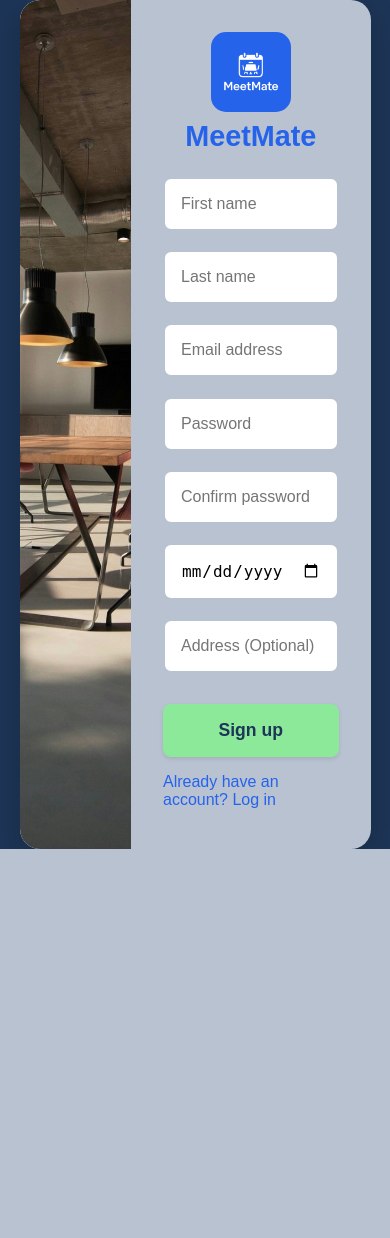
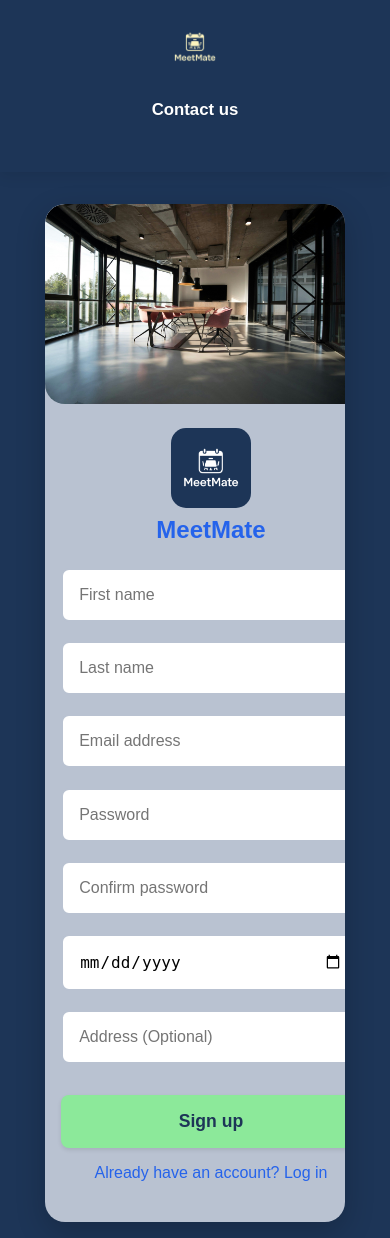
Before and after one commit to Boss-Chanonn/MeetmateBooking, a Flask app: page /register in a window 390 px wide. Before the commit the page ends 849 px from the top, so only its background shows below. Run offline with Flask 2, Linux system fonts and the light colour scheme.

Commit message:
update style

```diff
--- a/flask-template/static/css/style.css
+++ b/flask-template/static/css/style.css
@@ -451,12 +451,19 @@ footer {
 .modern-login-body {
     font-family: Arial, sans-serif;
     background-color: #1d3557;
+    margin: 0;
+    padding: 0;
+    min-height: 100vh;
+    display: flex;
+    flex-direction: column;
+}
+
+.modern-login-body .modern-login-container {
+    flex: 1;
     display: flex;
     justify-content: center;
     align-items: center;
-    min-height: 100vh;
-    margin: 0;
-    padding: 0;
+    padding: 2rem 0;
 }
 
 .modern-login-container {
@@ -502,7 +509,7 @@ footer {
 .logo-container {
     width: 80px;
     height: 80px;
-    background-color: #2563eb;
+    background-color: #1d3557;
     border-radius: 15px;
     display: flex;
     justify-content: center;
@@ -2550,6 +2557,9 @@ footer {
 
 .room-details {
     flex: 1;
+    display: flex;
+    flex-direction: column;
+    gap: 1.25rem;
 }
 
 .room-card-footer {
@@ -2805,3 +2815,45 @@ footer {
         padding: 0.6rem 1rem;
     }
 }
+
+/* Login/Register Page with Header Responsive Design */
+@media (max-width: 768px) {
+    .modern-login-body header .header-content {
+        flex-direction: column;
+        gap: 1rem;
+        padding: 1rem;
+    }
+
+    .modern-login-body .login-card {
+        flex-direction: column;
+        margin-top: 1rem;
+    }
+
+    .modern-login-body .login-image-side {
+        width: 100%;
+        height: 200px;
+    }
+
+    .modern-login-body .login-form-side {
+        width: 100%;
+        padding: 2rem 1.5rem;
+    }
+}
+
+@media (max-width: 480px) {
+    .modern-login-body .modern-login-container {
+        padding: 1rem 0;
+    }
+
+    .modern-login-body header .logo-img {
+        height: 30px;
+    }
+
+    .modern-login-body .login-form-side {
+        padding: 1.5rem 1rem;
+    }
+
+    .modern-login-body .meetmate-logo h2 {
+        font-size: 1.5rem;
+    }
+}
--- a/flask-template/templates/base.html
+++ b/flask-template/templates/base.html
@@ -30,8 +30,7 @@
                 <div class="user-menu">
                     <a href="{{ url_for('logout') }}" class="btn btn-logout">Logout</a>
                 </div>
-                {% endif %}
-                {% if not session.user_id %}
+                {% endif %}                {% if not session.user_id and request.endpoint not in ['login', 'register'] %}
                 <div class="auth-buttons">
                     <a href="{{ url_for('register') }}" class="btn btn-secondary">Sign up</a>
                     <a href="{{ url_for('login') }}" class="btn btn-primary">Login</a>
--- a/flask-template/templates/register.html
+++ b/flask-template/templates/register.html
@@ -10,6 +10,45 @@
 </head>
 
 <body class="modern-login-body">
+    <header>
+        <div class="header-content">
+            <div class="logo">
+                <a href="{{ url_for('index') }}">
+                    <img src="{{ url_for('static', filename='images/meetmate-logo.png') }}" alt="MeetMate" class="logo-img">
+                </a>
+            </div>
+            <nav>
+                <ul>
+                    {% if session.user_id %}
+                        {% if session.role != 'admin' %}
+                            <li><a href="{{ url_for('dashboard') }}">Dashboard</a></li>
+                            <li><a href="{{ url_for('booking') }}">Book a Room</a></li>
+                            <li><a href="{{ url_for('my_account') }}">My Account</a></li>
+                            <li><a href="{{ url_for('about') }}">Contact us</a></li>
+                        {% endif %}
+                        {% if session.role == 'admin' %}
+                            <li><a href="{{ url_for('dashboard') }}">Dashboard</a></li>
+                            <li><a href="{{ url_for('admin_book') }}">Book for Client</a></li>
+                            <li><a href="{{ url_for('admin') }}">My Account</a></li>
+                        {% endif %}
+                    {% else %}
+                        <li><a href="{{ url_for('about') }}">Contact us</a></li>
+                    {% endif %}
+                </ul>
+            </nav>            {% if session.user_id %}
+            <div class="user-menu">
+                <a href="{{ url_for('logout') }}" class="btn btn-logout">Logout</a>
+            </div>
+            {% endif %}
+            {% if not session.user_id and request.endpoint not in ['login', 'register'] %}
+            <div class="auth-buttons">
+                <a href="{{ url_for('register') }}" class="btn btn-secondary">Sign up</a>
+                <a href="{{ url_for('login') }}" class="btn btn-primary">Login</a>
+            </div>
+            {% endif %}
+        </div>
+    </header>
+
     {% with messages = get_flashed_messages(with_categories=true) %}
         {% if messages %}
             <div class="flash-messages">
```
Also changed, not shown: flask-template/templates/login.html (+39 -0 lines).
